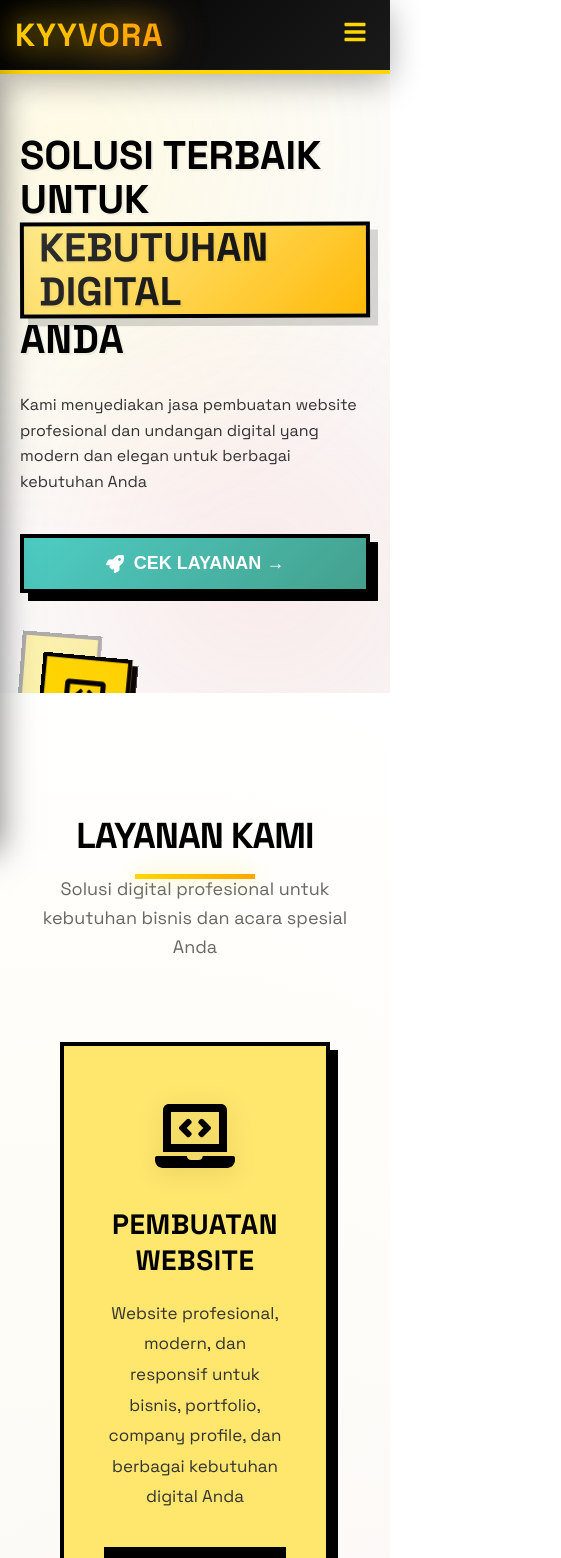
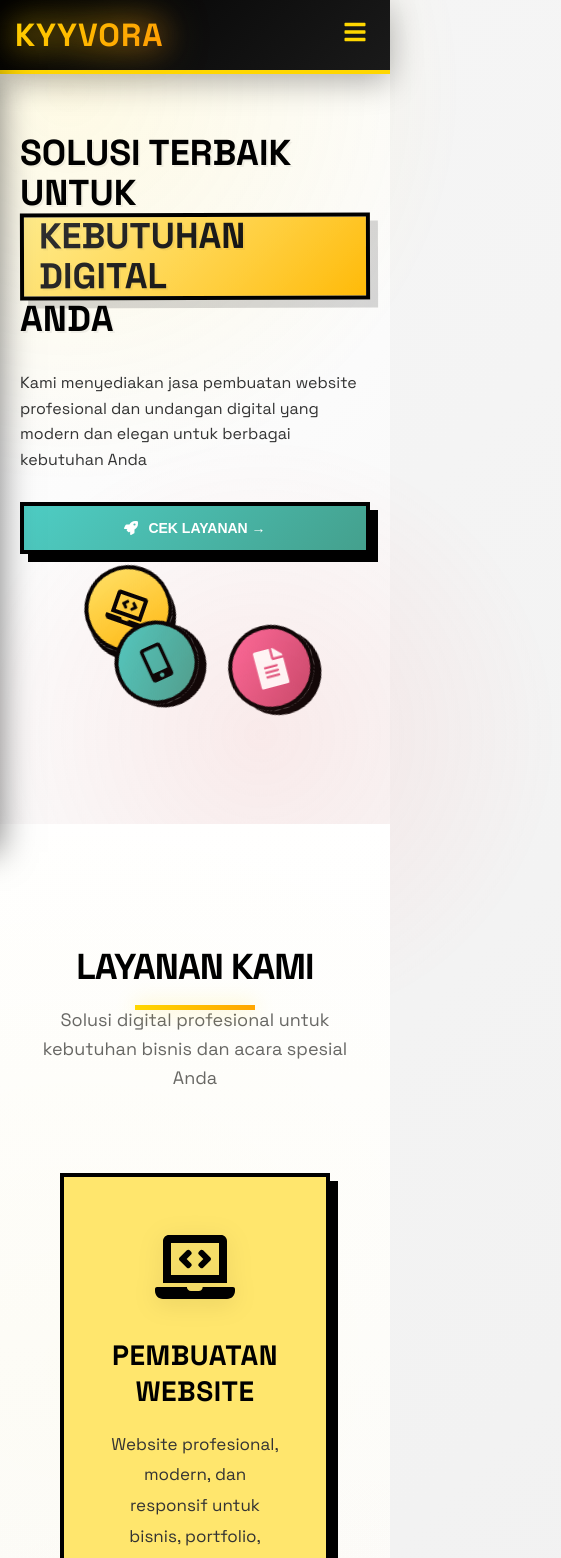
Before and after one commit to MuhYuusron/kyyvora, a React (Create React App) app: page / in a window 390 px wide. Shown: the top 1558 px of the page, 561 px wide, since content can reach past the window. Built offline with nearby package versions, Linux system fonts and the light colour scheme.

Commit message:
Fix mobile layout: About section order, ballpit animations with draggable icons, reduce spacing

```diff
--- a/public/index.html
+++ b/public/index.html
@@ -3,7 +3,7 @@
   <head>
     <meta charset="utf-8">
     <link rel="icon" href="%PUBLIC_URL%/kyyvora.png">
-    <meta name="viewport" content="width=device-width, initial-scale=1">
+    <meta name="viewport" content="width=device-width, initial-scale=1, maximum-scale=5, user-scalable=yes">
     <meta name="theme-color" content="#FFE66D">
     <meta
       name="description"
--- a/src/components/About.css
+++ b/src/components/About.css
@@ -19,17 +19,29 @@
 
 .about-content {
   display: flex;
+  flex-wrap: wrap;
   gap: 60px;
-  align-items: center;
+  align-items: flex-start;
   max-width: 1200px;
   margin: 0 auto;
 }
 
-.about-text {
+.section-title {
+  width: 100%;
+  font-size: 48px;
+  font-weight: 900;
+  margin-bottom: 20px;
+  text-transform: uppercase;
+}
+
+.about-image {
   flex: 1;
+  min-width: 300px;
 }
 
 .about-description {
+  flex: 1;
+  min-width: 300px;
   font-size: 18px;
   line-height: 1.8;
   margin-bottom: 40px;
@@ -37,6 +49,7 @@
 }
 
 .stats {
+  width: 100%;
   display: flex;
   gap: 20px;
   flex-wrap: wrap;
@@ -95,10 +108,6 @@
   text-transform: uppercase;
 }
 
-.about-image {
-  flex: 1;
-}
-
 .image-placeholder {
   width: 100%;
   height: 400px;
@@ -118,3 +127,66 @@
 .placeholder-text {
   font-size: 120px;
 }
+
+/* Mobile Responsive */
+@media (max-width: 768px) {
+  .about {
+    padding: 60px 20px;
+  }
+
+  .about-content {
+    flex-direction: column;
+    gap: 30px;
+  }
+
+  /* Mobile order: Title → Image → Description → Stats */
+  .section-title {
+    order: 1;
+    font-size: 36px;
+    margin-bottom: 10px;
+  }
+
+  .about-image {
+    order: 2;
+    width: 100%;
+    min-width: 100%;
+  }
+
+  .about-description {
+    order: 3;
+    width: 100%;
+    font-size: 16px;
+    margin-bottom: 20px;
+  }
+
+  .stats {
+    order: 4;
+    flex-direction: column;
+    gap: 15px;
+  }
+
+  .stat-item {
+    min-width: 100%;
+    padding: 25px;
+  }
+
+  .stat-icon {
+    font-size: 28px;
+  }
+
+  .stat-number {
+    font-size: 32px;
+  }
+
+  .stat-label {
+    font-size: 12px;
+  }
+
+  .image-placeholder {
+    height: 300px;
+  }
+
+  .placeholder-text {
+    font-size: 80px;
+  }
+}
--- a/src/components/About.js
+++ b/src/components/About.js
@@ -17,43 +17,20 @@ function About() {
   return (
     <section id="about" className="about">
       <div className="about-content">
-        <motion.div
-          className="about-text"
-          initial={{ opacity: 0, x: -50 }}
-          whileInView={{ opacity: 1, x: 0 }}
+        <motion.h2
+          className="section-title"
+          initial={{ opacity: 0, y: -30 }}
+          whileInView={{ opacity: 1, y: 0 }}
           viewport={{ once: true }}
           transition={{ duration: 0.8 }}
         >
-          <h2 className="section-title">{content.about.title}</h2>
-          <p className="about-description">
-            {content.about.description}
-          </p>
-          <div className="stats">
-            {content.about.stats.map((stat, index) => (
-              <motion.div
-                key={index}
-                className="stat-item neo-brutal-border"
-                initial={{ opacity: 0, scale: 0.5 }}
-                whileInView={{ opacity: 1, scale: 1 }}
-                viewport={{ once: true }}
-                transition={{ duration: 0.5, delay: index * 0.1 }}
-                whileHover={{
-                  scale: 1.1,
-                  rotate: [0, -5, 5, 0],
-                  transition: { duration: 0.3 }
-                }}
-              >
-                <div className="stat-icon">{statsIcons[index]}</div>
-                <div className="stat-number">{stat.number}</div>
-                <div className="stat-label">{stat.label}</div>
-              </motion.div>
-            ))}
-          </div>
-        </motion.div>
+          {content.about.title}
+        </motion.h2>
+
         <motion.div
           className="about-image"
-          initial={{ opacity: 0, x: 50 }}
-          whileInView={{ opacity: 1, x: 0 }}
+          initial={{ opacity: 0, scale: 0.9 }}
+          whileInView={{ opacity: 1, scale: 1 }}
           viewport={{ once: true }}
           transition={{ duration: 0.8 }}
         >
@@ -91,6 +68,38 @@ function About() {
             )}
           </motion.div>
         </motion.div>
+
+        <motion.p
+          className="about-description"
+          initial={{ opacity: 0, y: 20 }}
+          whileInView={{ opacity: 1, y: 0 }}
+          viewport={{ once: true }}
+          transition={{ duration: 0.8, delay: 0.2 }}
+        >
+          {content.about.description}
+        </motion.p>
+
+        <div className="stats">
+          {content.about.stats.map((stat, index) => (
+            <motion.div
+              key={index}
+              className="stat-item neo-brutal-border"
+              initial={{ opacity: 0, scale: 0.5 }}
+              whileInView={{ opacity: 1, scale: 1 }}
+              viewport={{ once: true }}
+              transition={{ duration: 0.5, delay: index * 0.1 }}
+              whileHover={{
+                scale: 1.1,
+                rotate: [0, -5, 5, 0],
+                transition: { duration: 0.3 }
+              }}
+            >
+              <div className="stat-icon">{statsIcons[index]}</div>
+              <div className="stat-number">{stat.number}</div>
+              <div className="stat-label">{stat.label}</div>
+            </motion.div>
+          ))}
+        </div>
       </div>
     </section>
   );
--- a/src/components/Ballpit.js
+++ b/src/components/Ballpit.js
@@ -193,6 +193,10 @@ class x {
   }
 
   #b() {
+    if (!this.renderer) {
+      console.warn('Three: Renderer not available, skipping setSize');
+      return;
+    }
     this.renderer.setSize(this.size.width, this.size.height);
     this.#t?.setSize(this.size.width, this.size.height);
     let e = window.devicePixelRatio;
@@ -238,6 +242,10 @@ class x {
   }
 
   #i() {
+    if (!this.renderer) {
+      console.warn('Three: Renderer not available, skipping render');
+      return;
+    }
     this.renderer.render(this.scene, this.camera);
   }
 
@@ -696,6 +704,13 @@ function createBallpit(e, t = {}) {
     size: 'parent',
     rendererOptions: { antialias: true, alpha: true }
   });
+
+  // Check if renderer was created successfully
+  if (!i.renderer) {
+    console.error('Three: Failed to initialize WebGL renderer');
+    throw new Error('WebGL not supported');
+  }
+
   let s;
   i.renderer.toneMapping = v;
   i.camera.position.set(0, 0, 20);
@@ -761,14 +776,30 @@ function createBallpit(e, t = {}) {
 const Ballpit = ({ className = '', followCursor = true, ...props }) => {
   const canvasRef = useRef(null);
   const spheresInstanceRef = useRef(null);
+  const hasErrorRef = useRef(false);
 
   useEffect(() => {
     const canvas = canvasRef.current;
-    if (!canvas) return;
-    spheresInstanceRef.current = createBallpit(canvas, { followCursor, ...props });
+    if (!canvas || hasErrorRef.current) return;
+
+    try {
+      spheresInstanceRef.current = createBallpit(canvas, { followCursor, ...props });
+    } catch (error) {
+      console.error('Ballpit initialization failed:', error);
+      hasErrorRef.current = true;
+      // Trigger parent error handler if provided
+      if (props.onError) {
+        props.onError(error);
+      }
+    }
+
     return () => {
       if (spheresInstanceRef.current) {
-        spheresInstanceRef.current.dispose();
+        try {
+          spheresInstanceRef.current.dispose();
+        } catch (error) {
+          console.error('Ballpit disposal failed:', error);
+        }
       }
     };
     // eslint-disable-next-line react-hooks/exhaustive-deps
--- a/src/components/Hero.css
+++ b/src/components/Hero.css
@@ -102,6 +102,64 @@
   position: relative;
   height: 500px;
   perspective: 1000px;
+}
+
+.ballpit-container {
+  width: 100%;
+  height: 100%;
+  position: relative;
+  overflow: visible;
+}
+
+.ballpit-fallback {
+  width: 100%;
+  height: 100%;
+  display: flex;
+  align-items: center;
+  justify-content: center;
+  gap: 30px;
+  background: transparent;
+  position: relative;
+}
+
+.fallback-icon {
+  font-size: 48px;
+  padding: 30px;
+  background: linear-gradient(135deg, #FFE66D 0%, #FFBA08 100%);
+  border: 4px solid #000;
+  box-shadow: 6px 6px 0px #000;
+  border-radius: 50%;
+  display: flex;
+  align-items: center;
+  justify-content: center;
+  cursor: grab;
+  transition: all 0.3s cubic-bezier(0.34, 1.56, 0.64, 1);
+  user-select: none;
+  touch-action: none;
+}
+
+.fallback-icon:active {
+  cursor: grabbing;
+  box-shadow: 10px 10px 0px #000;
+  transform: scale(1.1);
+}
+
+.fallback-icon:hover {
+  box-shadow: 10px 10px 0px #000;
+  transform: scale(1.05) rotate(5deg);
+}
+
+.fallback-icon:nth-child(1) {
+  background: linear-gradient(135deg, #FFE66D 0%, #FFBA08 100%);
+}
+
+.fallback-icon:nth-child(2) {
+  background: linear-gradient(135deg, #4ECDC4 0%, #44A08D 100%);
+}
+
+.fallback-icon:nth-child(3) {
+  background: linear-gradient(135deg, #FF6B9D 0%, #C44569 100%);
+  color: #fff;
 }
 
 .floating-icon {
@@ -225,80 +283,76 @@
 @media (max-width: 768px) {
   .hero {
     flex-direction: column;
-    padding: 60px 20px;
+    padding: 60px 20px 30px;
     min-height: auto;
-    gap: 40px;
+    gap: 20px;
+    overflow: visible;
+  }
+
+  .hero-content {
+    max-width: 100%;
   }
 
   .hero-title {
-    font-size: 40px;
+    font-size: 36px;
   }
 
   .hero-subtitle {
     font-size: 16px;
+    margin-bottom: 30px;
+  }
+
+  .hero-decoration {
+    display: none;
   }
 
   .hero-decoration-3d {
-    height: 350px;
+    height: 200px;
     width: 100%;
+    max-width: 100%;
+    min-height: 200px;
+    overflow: visible;
+    position: relative;
+    margin: 0 auto 20px;
   }
 
-  .floating-icon {
-    padding: 15px;
+  .ballpit-container {
+    height: 100% !important;
+    width: 100% !important;
+    position: absolute !important;
+    top: 0;
+    left: 0;
+    overflow: visible !important;
   }
 
-  .icon-1 {
-    top: 30px;
-    left: 20px;
+  .ballpit-container canvas {
+    width: 100% !important;
+    height: 100% !important;
+    display: block !important;
   }
 
-  .icon-1 svg {
-    font-size: 35px !important;
+  .ballpit-fallback {
+    gap: 20px;
+    flex-wrap: wrap;
+    padding: 20px;
   }
 
-  .icon-2 {
-    top: 120px;
-    right: 30px;
-  }
-
-  .icon-2 svg {
-    font-size: 32px !important;
-  }
-
-  .icon-3 {
-    top: 220px;
-    left: 10px;
-  }
-
-  .icon-3 svg {
-    font-size: 28px !important;
-  }
-
-  .icon-4 {
-    top: 60px;
-    right: 10px;
-  }
-
-  .icon-4 svg {
-    font-size: 35px !important;
-  }
-
-  .icon-5 {
-    top: 250px;
-    right: 40px;
-  }
-
-  .icon-5 svg {
-    font-size: 40px !important;
-  }
-
-  .decoration-box {
-    width: 80px !important;
-    height: 80px !important;
+  .fallback-icon {
+    padding: 20px;
+    font-size: 32px;
   }
 
   .cta-button {
     width: 100%;
     justify-content: center;
+    font-size: 14px;
+    padding: 14px 24px;
+  }
+
+  /* Hide floating decorations on mobile */
+  .floating-icon,
+  .decoration-box,
+  .floating-circle {
+    display: none;
   }
 }
--- a/src/components/Hero.js
+++ b/src/components/Hero.js
@@ -1,12 +1,23 @@
-import React from 'react';
+import React, { useState, useEffect } from 'react';
 import { motion } from 'framer-motion';
-import { FaRocket, FaLaptopCode, FaFileAlt, FaMobileAlt, FaChartLine, FaCloud } from 'react-icons/fa';
+import { FaRocket, FaLaptopCode, FaFileAlt, FaMobileAlt } from 'react-icons/fa';
 import { useContent } from '../context/ContentContext';
+import Ballpit from './Ballpit';
 import ScrollToTop from '../components/ScrollToTop';
 import './Hero.css';
 
 function Hero() {
   const { content } = useContent();
+  const [ballpitError, setBallpitError] = useState(false);
+  const [showBallpit, setShowBallpit] = useState(false);
+
+  useEffect(() => {
+    // Delay ballpit initialization to ensure DOM is ready
+    const timer = setTimeout(() => {
+      setShowBallpit(true);
+    }, 100);
+    return () => clearTimeout(timer);
+  }, []);
 
   return (
     <>
@@ -56,197 +67,84 @@ function Hero() {
         </div>
 
         <div className="hero-decoration-3d">
-          {/* Icon 1 - Laptop (Draggable) */}
+          {!ballpitError && showBallpit ? (
+            <div className="ballpit-container">
+              <Ballpit
+                count={50}
+                colors={[0xFFBA08, 0xFF6B35, 0xF7931E, 0x4ECDC4]}
+                followCursor={true}
+                onError={() => setBallpitError(true)}
+              />
+            </div>
+          ) : (
+            <div className="ballpit-fallback">
               <motion.div
-            className="floating-icon icon-1"
+                className="fallback-icon"
                 drag
-            dragConstraints={{ left: 0, right: 0, top: 0, bottom: 0 }}
+                dragConstraints={{ left: -150, right: 150, top: -80, bottom: 80 }}
                 dragElastic={0.7}
                 dragTransition={{ bounceStiffness: 300, bounceDamping: 20 }}
-            whileHover={{ scale: 1.15, rotate: 10, z: 50 }}
-            whileTap={{ scale: 0.95, cursor: 'grabbing' }}
                 animate={{
-              y: [0, -20, 0],
-              rotate: [0, 8, -8, 0],
-              scale: [1, 1.05, 1],
+                  x: [0, 30, -20, 40, -30, 0],
+                  y: [0, -25, 15, -30, 20, 0],
+                  rotate: [0, 15, -10, 20, -15, 0]
                 }}
                 transition={{
-              duration: 4,
+                  duration: 8,
                   repeat: Infinity,
                   ease: "easeInOut"
                 }}
+                whileHover={{ scale: 1.2, rotate: 25 }}
+                whileTap={{ scale: 0.9, cursor: 'grabbing' }}
               >
-            <FaLaptopCode size={50} />
+                <FaLaptopCode size={40} />
               </motion.div>
-
-          {/* Icon 2 - File (Draggable) */}
               <motion.div
-            className="floating-icon icon-2"
+                className="fallback-icon"
                 drag
-            dragConstraints={{ left: 0, right: 0, top: 0, bottom: 0 }}
+                dragConstraints={{ left: -150, right: 150, top: -80, bottom: 80 }}
                 dragElastic={0.7}
                 dragTransition={{ bounceStiffness: 300, bounceDamping: 20 }}
-            whileHover={{ scale: 1.15, rotate: -10, z: 50 }}
-            whileTap={{ scale: 0.95, cursor: 'grabbing' }}
                 animate={{
-              y: [0, -15, 5, 0],
-              x: [0, 10, -10, 0],
-              rotate: [0, -5, 5, 0],
-              scale: [1, 1.08, 0.98, 1],
+                  x: [0, -35, 25, -40, 30, 0],
+                  y: [0, 20, -30, 25, -20, 0],
+                  rotate: [0, -20, 15, -25, 10, 0]
                 }}
                 transition={{
-              duration: 3.5,
+                  duration: 7,
                   repeat: Infinity,
+                  delay: 0.5,
                   ease: "easeInOut"
                 }}
+                whileHover={{ scale: 1.2, rotate: -25 }}
+                whileTap={{ scale: 0.9, cursor: 'grabbing' }}
               >
-            <FaFileAlt size={45} />
+                <FaMobileAlt size={36} />
               </motion.div>
-
-          {/* Icon 3 - Mobile (Draggable) */}
               <motion.div
-            className="floating-icon icon-3"
+                className="fallback-icon"
                 drag
-            dragConstraints={{ left: 0, right: 0, top: 0, bottom: 0 }}
+                dragConstraints={{ left: -150, right: 150, top: -80, bottom: 80 }}
                 dragElastic={0.7}
                 dragTransition={{ bounceStiffness: 300, bounceDamping: 20 }}
-            whileHover={{ scale: 1.15, rotate: 15, z: 50 }}
-            whileTap={{ scale: 0.95, cursor: 'grabbing' }}
                 animate={{
-              y: [0, -25, 10, 0],
-              rotate: [0, 12, -12, 0],
-              scale: [1, 0.95, 1.1, 1],
+                  x: [0, 40, -30, 35, -25, 0],
+                  y: [0, -20, 30, -25, 15, 0],
+                  rotate: [0, 25, -15, 30, -20, 0]
                 }}
                 transition={{
-              duration: 4.5,
+                  duration: 9,
                   repeat: Infinity,
+                  delay: 1,
                   ease: "easeInOut"
                 }}
+                whileHover={{ scale: 1.2, rotate: 30 }}
+                whileTap={{ scale: 0.9, cursor: 'grabbing' }}
               >
-            <FaMobileAlt size={40} />
+                <FaFileAlt size={38} />
               </motion.div>
-
-          {/* Icon 4 - Chart (Draggable) */}
-          <motion.div
-            className="floating-icon icon-4"
-            drag
-            dragConstraints={{ left: 0, right: 0, top: 0, bottom: 0 }}
-            dragElastic={0.7}
-            dragTransition={{ bounceStiffness: 300, bounceDamping: 20 }}
-            whileHover={{ scale: 1.15, rotate: -15, z: 50 }}
-            whileTap={{ scale: 0.95, cursor: 'grabbing' }}
-            animate={{
-              y: [0, 10, -18, 0],
-              x: [0, -8, 8, 0],
-              rotate: [0, -10, 10, 0],
-              scale: [1, 1.06, 0.96, 1],
-            }}
-            transition={{
-              duration: 3.8,
-              repeat: Infinity,
-              ease: "easeInOut"
-            }}
-          >
-            <FaChartLine size={48} />
-          </motion.div>
-
-          {/* Icon 5 - Cloud (Draggable) */}
-          <motion.div
-            className="floating-icon icon-5"
-            drag
-            dragConstraints={{ left: 0, right: 0, top: 0, bottom: 0 }}
-            dragElastic={0.7}
-            dragTransition={{ bounceStiffness: 300, bounceDamping: 20 }}
-            whileHover={{ scale: 1.15, rotate: 12, z: 50 }}
-            whileTap={{ scale: 0.95, cursor: 'grabbing' }}
-            animate={{
-              y: [0, -22, 8, 0],
-              x: [0, 12, -12, 0],
-              rotate: [0, 6, -6, 0],
-              scale: [1, 1.04, 1, 1],
-            }}
-            transition={{
-              duration: 4.2,
-              repeat: Infinity,
-              ease: "easeInOut"
-            }}
-          >
-            <FaCloud size={55} />
-          </motion.div>
-
-          {/* Decorative Boxes (Background) - More Dynamic */}
-          <motion.div
-            className="decoration-box box-1"
-            animate={{
-              rotate: [5, 25, -15, 5],
-              y: [0, -30, 10, 0],
-              x: [0, 15, -15, 0],
-              scale: [1, 1.1, 0.9, 1],
-            }}
-            transition={{
-              duration: 5,
-              repeat: Infinity,
-              ease: "easeInOut"
-            }}
-          ></motion.div>
-          <motion.div
-            className="decoration-box box-2"
-            animate={{
-              rotate: [-8, 12, -20, -8],
-              x: [0, 30, -20, 0],
-              y: [0, -15, 15, 0],
-              scale: [1, 0.9, 1.15, 1],
-            }}
-            transition={{
-              duration: 6,
-              repeat: Infinity,
-              ease: "easeInOut"
-            }}
-          ></motion.div>
-          <motion.div
-            className="decoration-box box-3"
-            animate={{
-              rotate: [12, -15, 20, 12],
-              y: [0, 25, -20, 0],
-              x: [0, -18, 18, 0],
-              scale: [1, 1.08, 0.92, 1],
-            }}
-            transition={{
-              duration: 5.5,
-              repeat: Infinity,
-              ease: "easeInOut"
-            }}
-          ></motion.div>
-
-          {/* Additional Floating Elements */}
-          <motion.div
-            className="floating-circle circle-1"
-            animate={{
-              y: [0, -40, 0],
-              x: [0, 20, 0],
-              scale: [1, 1.2, 1],
-              opacity: [0.3, 0.6, 0.3],
-            }}
-            transition={{
-              duration: 4,
-              repeat: Infinity,
-              ease: "easeInOut"
-            }}
-          />
-          <motion.div
-            className="floating-circle circle-2"
-            animate={{
-              y: [0, 30, 0],
-              x: [0, -25, 0],
-              scale: [1, 0.8, 1],
-              opacity: [0.4, 0.7, 0.4],
-            }}
-            transition={{
-              duration: 5,
-              repeat: Infinity,
-              ease: "easeInOut"
-            }}
-          />
+            </div>
+          )}
         </div>
       </section>
       <ScrollToTop />
```
Lines whose indentation alone changed are shown as unchanged.
